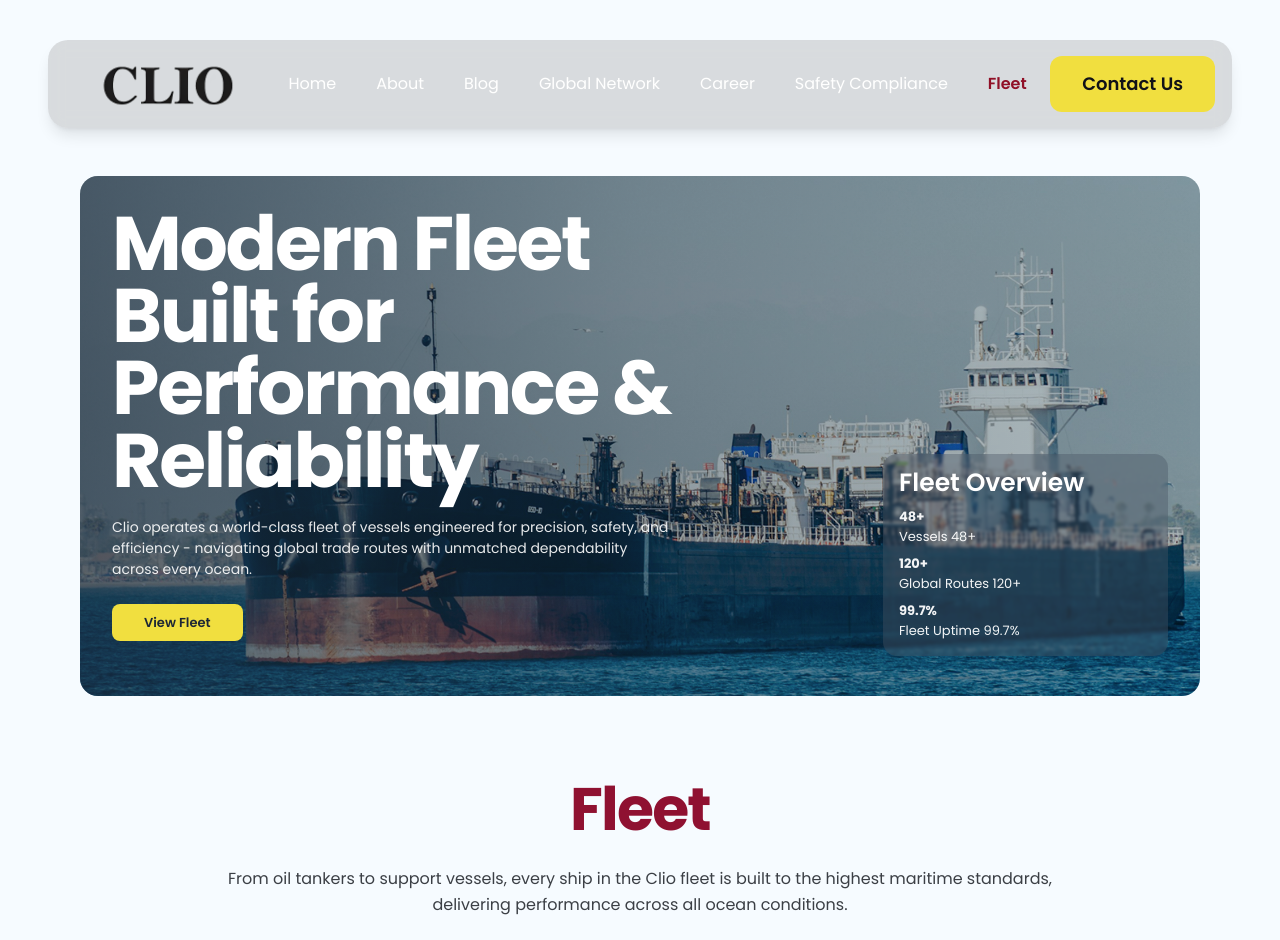
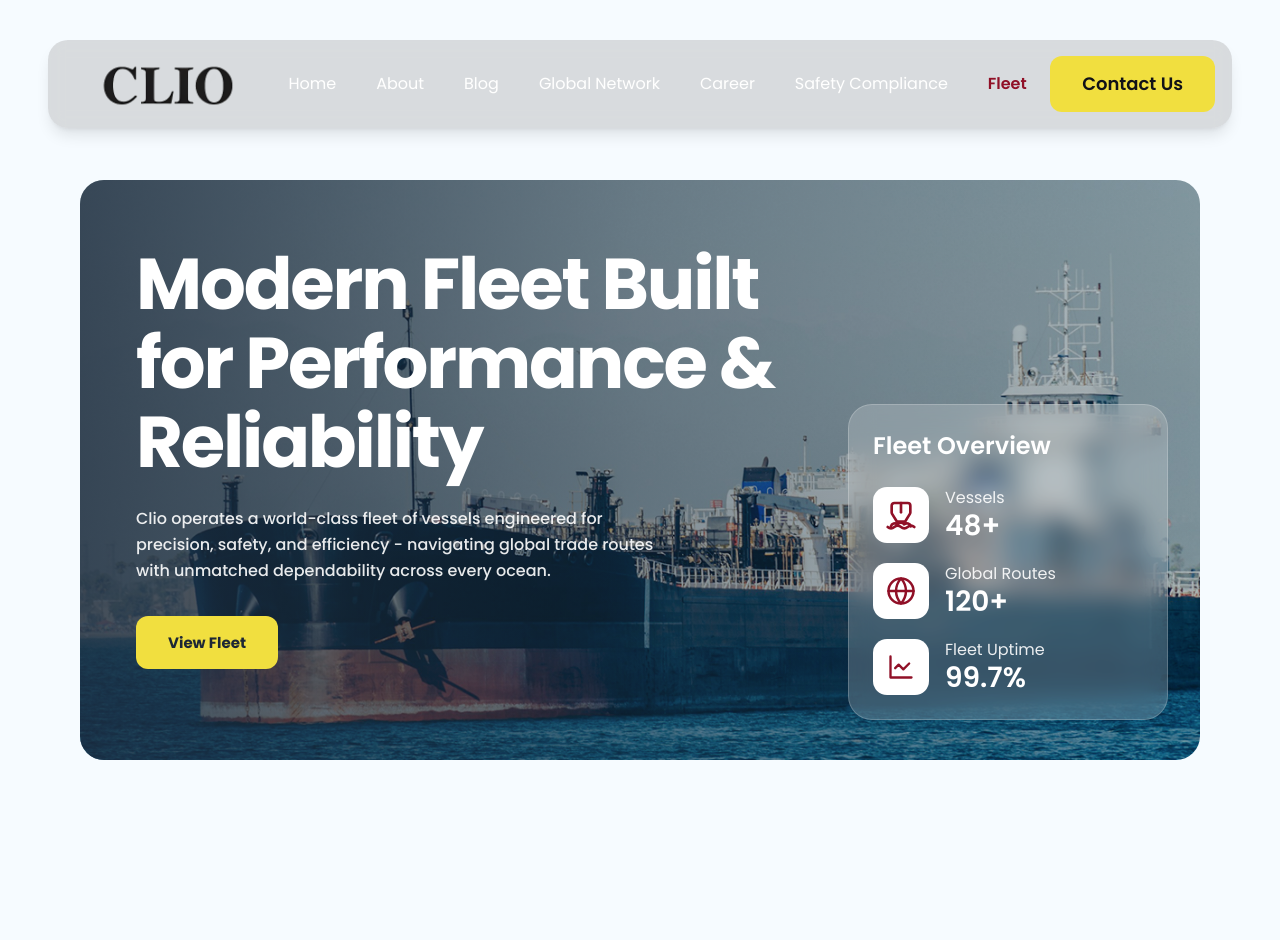
Before and after one commit to F-FERM/clio-web, a Next.js app: page /fleet in a window 1280 px wide. Shown: the top 940 px of the page. Built offline with nearby package versions, Linux system fonts and the light colour scheme.

Commit message:
completed

```diff
--- a/app/(web)/fleet/page.tsx
+++ b/app/(web)/fleet/page.tsx
@@ -5,8 +5,12 @@ import React from "react";
 
 const page = () => {
   return (
-    <div className="mt-32">
-      <FleetHeroSection />
+    <div className="mt-33 lg:mt-45 space-y-16 lg:space-y-24 pb-20">
+      <section className="w-full px-6 lg:px-20">
+        <div className="mx-auto w-full max-w-[1400px]">
+          <FleetHeroSection />
+        </div>
+      </section>
       <FleetShowcaseSection />
       <FleetCapabilitiesSection />
     </div>
--- a/features/fleet/FleetCapabilitiesSection.tsx
+++ b/features/fleet/FleetCapabilitiesSection.tsx
@@ -25,13 +25,13 @@ export function FleetCapabilitiesSection() {
   const [activeIndex, setActiveIndex] = useState<number | null>(null);
 
   return (
-    <section className="w-full px-6 pb-16 lg:px-34 lg:pb-20 mt-20">
-      <div className="mx-auto grid w-full max-w-[1240px] gap-8 md:grid-cols-[0.86fr_1.14fr]">
+    <section className="w-full px-6 pb-16 lg:px-20 lg:pb-20 mt-20">
+      <div className="mx-auto grid w-full max-w-[1400px] gap-8 md:grid-cols-[0.86fr_1.14fr]">
         <div>
           <h2 className="max-w-[340px] text-4xl leading-[1.52] font-semibold tracking-[-0.03em] text-[#8f1131]">
             Powering Global Maritime Operations
           </h2>
-          <p className="mt-5 max-w-[500px] text-sm leading-normal text-[#323842]">
+          <p className="mt-5 max-w-[500px] text-xl leading-normal text-[#323842]">
             Our fleet capabilities are built to deliver consistent performance
             across every voyage, combining advanced technology, global
             operational reach, and strict safety standards. We ensure efficient,
--- a/features/fleet/FleetHeroSection.tsx
+++ b/features/fleet/FleetHeroSection.tsx
@@ -2,9 +2,8 @@ import Image from "next/image";
 
 export function FleetHeroSection() {
   return (
-    <section className="w-full px-6  sm:pt-32 lg:pt-12 lg:px-20">
-      <div className="mx-auto w-full max-w-[1240px]">
-        <div className="relative h-[480px] sm:h-[520px] overflow-hidden rounded-[18px]">
+    <section className="w-full">
+      <div className="relative h-[500px] sm:h-[580px] overflow-hidden rounded-[24px]">
         <Image
           src="/images/fleet/Rectangle.png"
           alt="Modern fleet"
@@ -12,50 +11,82 @@ export function FleetHeroSection() {
           priority
           className="object-cover object-center"
         />
-          <div className="absolute inset-0 bg-linear-to-r from-[#1f2d3f]/58 via-[#1f2d3f]/22 to-transparent" />
+        <div className="absolute inset-0 bg-gradient-to-r from-[#1f2d3f]/75 via-[#1f2d3f]/30 to-transparent" />
 
-          <div className="absolute left-4 top-4 right-4 sm:left-6 sm:top-6 lg:left-8 lg:top-8 max-w-[620px]">
-            <h1 className="text-3xl sm:text-5xl lg:text-[76px] leading-[1.1] sm:leading-[0.95] font-bold tracking-[-0.03em] text-white">
+        <div className="absolute left-6 top-8 right-6 sm:left-10 sm:top-12 lg:left-14 lg:top-16 max-w-[680px] z-20">
+          <h1 className="text-3xl sm:text-4xl md:text-5xl lg:text-[72px] leading-[1.1] font-bold tracking-[-0.03em] text-white">
             Modern Fleet Built for Performance & Reliability
           </h1>
-            <p className="mt-3 sm:mt-5 max-w-[560px] text-xs sm:text-[14px] leading-normal text-white/90">
+          <p className="mt-4 sm:mt-6 max-w-[540px] text-sm sm:text-base lg:text-[16px] leading-relaxed text-white/90 font-medium hidden sm:block">
             Clio operates a world-class fleet of vessels engineered for
             precision, safety, and efficiency - navigating global trade routes
             with unmatched dependability across every ocean.
           </p>
           <button
             type="button"
-              className="mt-4 sm:mt-6 rounded-[8px] bg-[#f1df3f] px-6 py-2 sm:px-8 sm:py-2.5 text-xs sm:text-[13px] font-semibold text-[#1d2735]"
+            className="mt-6 sm:mt-8 rounded-[12px] bg-[#f1df3f] px-6 py-3 sm:px-8 sm:py-4 text-sm sm:text-[15px] font-bold text-[#1d2735] transition-all hover:scale-105 hover:bg-[#f5e76d] active:scale-95 hidden sm:block"
           >
             View Fleet
           </button>
         </div>
 
-          {/* OVERVIEW CARD - Absolute on desktop, but more space on mobile */}
-          <div className="absolute right-4 bottom-4 sm:right-8 sm:bottom-10 w-[calc(100%-32px)] sm:w-full sm:max-w-[285px] rounded-[14px] bg-gray-600/40 p-4 backdrop-blur-[1.5px]">
-            <h2 className="text-lg sm:text-[25px] leading-none font-semibold text-white">
+        {/* OVERVIEW CARD */}
+        <div className="absolute right-4 bottom-4 sm:right-8 sm:bottom-10 w-[calc(100%-32px)] sm:w-[280px] lg:w-[320px] rounded-[24px] border border-white/20 bg-white/20 p-5 lg:p-6 backdrop-blur-[12px] z-10 md:z-30">
+          <h2 className="text-xl lg:text-[24px] font-semibold text-white mb-4 lg:mb-6">
             Fleet Overview
           </h2>
-            <div className="mt-2 sm:mt-3 grid grid-cols-3 gap-2 sm:block sm:space-y-2 text-white/95">
-              <div>
-                <p className="text-[10px] sm:text-[13px] font-bold">48+</p>
-                <p className="text-[8px] sm:hidden uppercase opacity-80">Vessels</p>
-                <p className="hidden sm:block text-[13px]">Vessels 48+</p>
+
+          <div className="space-y-5">
+            {/* Item 1 */}
+            <div className="flex items-center gap-4">
+              <div className="flex h-14 w-14 items-center justify-center rounded-[14px] bg-white text-[#901027]">
+                <svg width="32" height="32" viewBox="0 0 24 24" fill="none" stroke="currentColor" strokeWidth="2" strokeLinecap="round" strokeLinejoin="round"><path d="M2 21c.6.5 1.2 1 2.5 1 2.5 0 2.5-2 5-2 1.3 0 1.9.5 2.5 1 .6.5 1.2 1 2.5 1 2.5 0 2.5-2 5-2 1.3 0 1.9.5 2.5 1"/><path d="M19.38 20.51a3.14 3.14 0 0 0-4.96-1.51 3.13 3.13 0 0 0-5 0 3.14 3.14 0 0 0-5 1.5"/><path d="M19 10.14c0 .35-.11.7-.32 1.01L15 17h-6l-3.68-5.85a1.99 1.99 0 0 1-.32-1.01V5a2 2 0 0 1 2-2h10a2 2 0 0 1 2 2z"/><path d="M12 3v7"/></svg>
               </div>
-              <div>
-                <p className="text-[10px] sm:text-[13px] font-bold">120+</p>
-                <p className="text-[8px] sm:hidden uppercase opacity-80">Routes</p>
-                <p className="hidden sm:block text-[13px]">Global Routes 120+</p>
+              <div className="text-white">
+                <p className="text-[16px] opacity-90 leading-tight">Vessels</p>
+                <p className="text-[28px] font-semibold leading-tight">48+</p>
               </div>
-              <div>
-                <p className="text-[10px] sm:text-[13px] font-bold">99.7%</p>
-                <p className="text-[8px] sm:hidden uppercase opacity-80">Uptime</p>
-                <p className="hidden sm:block text-[13px]">Fleet Uptime 99.7%</p>
+            </div>
+
+            {/* Item 2 */}
+            <div className="flex items-center gap-4">
+              <div className="flex h-14 w-14 items-center justify-center rounded-[14px] bg-white text-[#901027]">
+                <svg width="30" height="30" viewBox="0 0 24 24" fill="none" stroke="currentColor" strokeWidth="2" strokeLinecap="round" strokeLinejoin="round"><circle cx="12" cy="12" r="10"/><line x1="2" y1="12" x2="22" y2="12"/><path d="M12 2a15.3 15.3 0 0 1 4 10 15.3 15.3 0 0 1-4 10 15.3 15.3 0 0 1-4-10 15.3 15.3 0 0 1 4-10z"/></svg>
+              </div>
+              <div className="text-white">
+                <p className="text-[16px] opacity-90 leading-tight">Global Routes</p>
+                <p className="text-[28px] font-semibold leading-tight">120+</p>
+              </div>
+            </div>
+
+            {/* Item 3 */}
+            <div className="flex items-center gap-4">
+              <div className="flex h-14 w-14 items-center justify-center rounded-[14px] bg-white text-[#901027]">
+                <svg width="28" height="28" viewBox="0 0 24 24" fill="none" stroke="currentColor" strokeWidth="2" strokeLinecap="round" strokeLinejoin="round"><path d="M3 3v18h18"/><path d="m19 9-5 5-4-4-3 3"/></svg>
+              </div>
+              <div className="text-white">
+                <p className="text-[16px] opacity-90 leading-tight">Fleet Uptime</p>
+                <p className="text-[28px] font-semibold leading-tight">99.7%</p>
               </div>
             </div>
           </div>
         </div>
       </div>
+
+      {/* MOBILE ONLY DESCRIPTION & BUTTON */}
+      <div className="mt-8 sm:hidden">
+        <p className="text-sm leading-relaxed text-[#464646] font-medium">
+          Clio operates a world-class fleet of vessels engineered for
+          precision, safety, and efficiency - navigating global trade routes
+          with unmatched dependability across every ocean.
+        </p>
+        <button
+          type="button"
+          className="mt-6 w-full rounded-[12px] bg-[#f1df3f] py-4 text-[15px] font-bold text-[#1d2735] active:scale-95"
+        >
+          View Fleet
+        </button>
+      </div>
     </section>
   );
 }
--- a/features/fleet/FleetShowcaseSection.tsx
+++ b/features/fleet/FleetShowcaseSection.tsx
@@ -4,11 +4,11 @@ import { ourFleetContent } from "./fleet.constants";
 
 export function FleetShowcaseSection() {
   return (
-    <section className="w-full px-6 py-16 lg:px-20 lg:py-20">
+    <section className="w-full px-6 py-9 lg:px-20 lg:py-20">
       <div className="mx-auto w-full max-w-[1400px]">
         <div className="mb-16 text-center">
           <h2 className="text-5xl lg:text-6xl leading-[1.1] font-bold tracking-[-0.03em] text-[#8f1131]">
-            Fleet
+            Our Diverse & High-Performance Fleet
           </h2>
           <p className="mx-auto mt-6 max-w-[900px] text-sm lg:text-base leading-relaxed text-[#3b3f45]">
             From oil tankers to support vessels, every ship in the Clio fleet is
```
Lines whose indentation alone changed are shown as unchanged.
